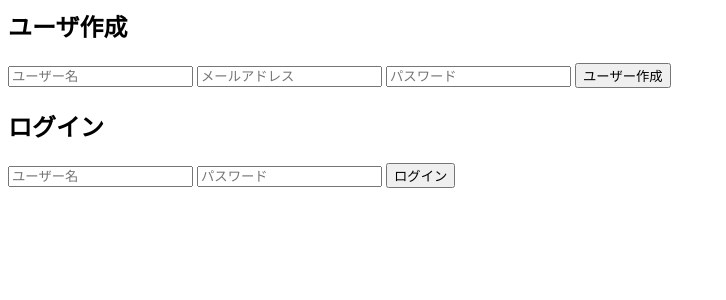
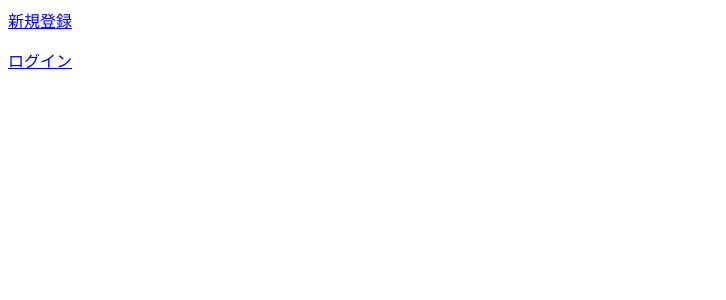
Before and after one commit to yamashita3303/cookly, a Django app: page /accounts/ in a window 1280 px wide. Shown: the top 300 px of the page, without its empty margins (0-726 px from the left). Run offline with Django 4.2, Linux system fonts and the light colour scheme.

Commit message:
signup、login、logout機能の実装

```diff
--- a/accounts/templates/index.html
+++ b/accounts/templates/index.html
@@ -8,22 +8,7 @@
 </div>
 {% else %}
 <div>
-  <div>
-    <h2>ユーザ作成</h2>
-    <form action="{% url 'signup' %}" method="post">
-      {% csrf_token %}
-      <input type="text" name="username" placeholder="ユーザー名" />
-      <input type="email" name="email" placeholder="メールアドレス" />
-      <input type="password" name="password" placeholder="パスワード" />
-      <input type="submit" value="ユーザー作成" />
-    </form>
-  </div>
-  <h2>ログイン</h2>
-  <form action="{% url 'signin' %}" method="post">
-    {% csrf_token %}
-    <input type="text" name="username" placeholder="ユーザー名" />
-    <input type="password" name="password" placeholder="パスワード" />
-    <input type="submit" value="ログイン" />
-  </form>
+  <a href="{% url 'signup' %}">新規登録</a></p>
+  <a href="{% url 'signin' %}">ログイン</a></p>
 </div>
 {% endif %}
--- a/accounts/views.py
+++ b/accounts/views.py
@@ -1,5 +1,5 @@
 from django.http import HttpResponse, HttpResponseRedirect
-from django.shortcuts import render
+from django.shortcuts import render, redirect
 from django.contrib.auth import login, logout
 from .models import CustomUser
 
@@ -8,27 +8,33 @@ def index(request):
     return render(request, 'index.html', context)
 
 def signup(request):
-    username = request.POST['username']
-    email = request.POST['email']
-    password = request.POST['password']
-    new_user = CustomUser(username=username, email=email, password=password)
-    new_user.save()
-    return HttpResponse('ユーザーの作成に成功しました')
+    if request.method == 'POST':
+        username = request.POST['username']
+        email = request.POST['email']
+        password = request.POST['password']
+        new_user = CustomUser(username=username, email=email, password=password)
+        new_user.save()
+        return HttpResponse('ユーザーの作成に成功しました')
+    else:
+        return render(request, 'signup.html')
 
 def signin(request):
-    username = request.POST['username']
-    password = request.POST['password']
+    if request.method == 'POST':
+        email = request.POST['email']
+        password = request.POST['password']
 
-    try:
-        user = CustomUser.objects.get(username=username)
-    except CustomUser.DoesNotExist:
-        return HttpResponse('ログインに失敗しました')
+        try:
+            user = CustomUser.objects.get(email=email)
+        except CustomUser.DoesNotExist:
+            return render(request, 'signin.html', {'error_message': 'ユーザーが存在しません。'})
 
-    if user.password == password:
-        login(request, user)  # これを実行するとユーザをログイン状態にできる
-        return HttpResponseRedirect('/accounts')
+        if user.password == password:
+            login(request, user)
+            return HttpResponseRedirect('/accounts')
+        else:
+            return render(request, 'signin.html', {'error_message': 'パスワードが正しくありません。'})
     else:
-        return HttpResponse('ログインに失敗しました')
+        return render(request, 'signin.html')
 
 def signout(request):
     logout(request)
```
Also changed, not shown: accounts/templates/signin.html (added, +25 -0 lines), accounts/templates/signup.html (added, +18 -0 lines), db.sqlite3.
